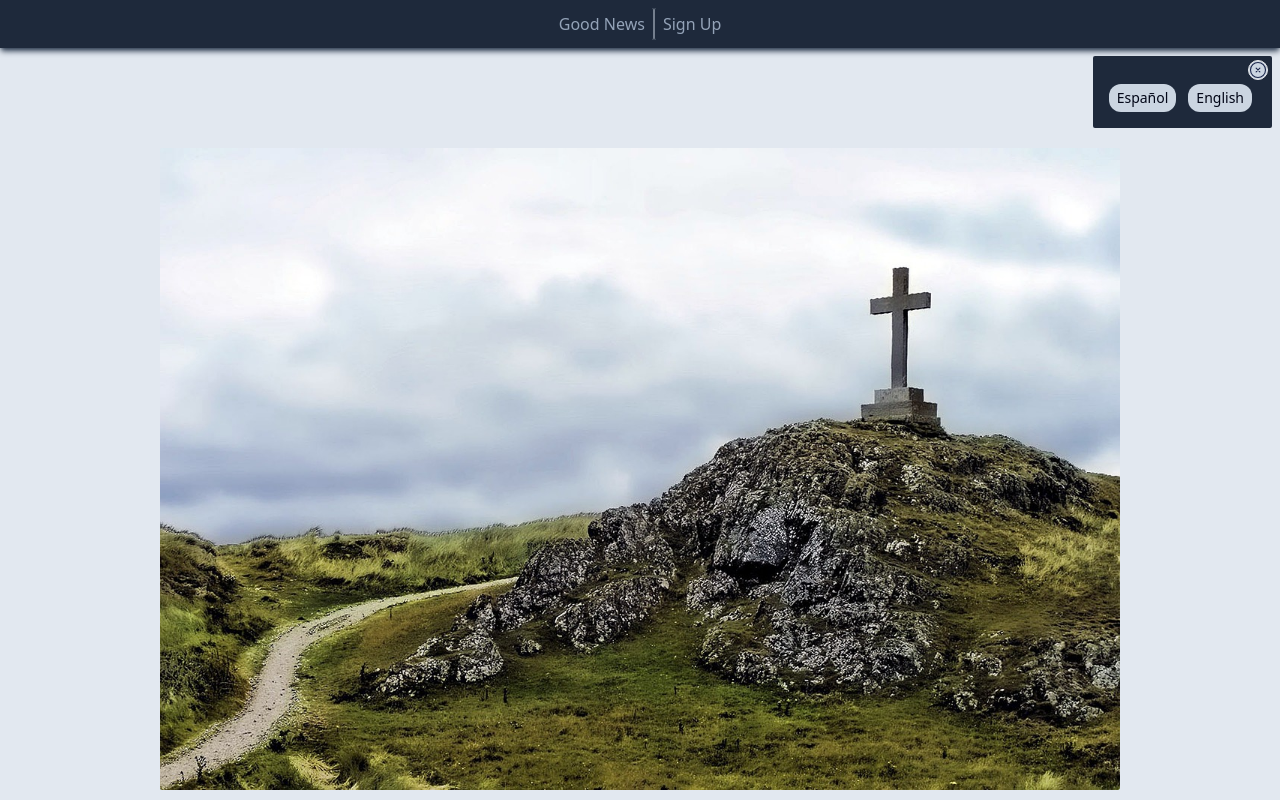
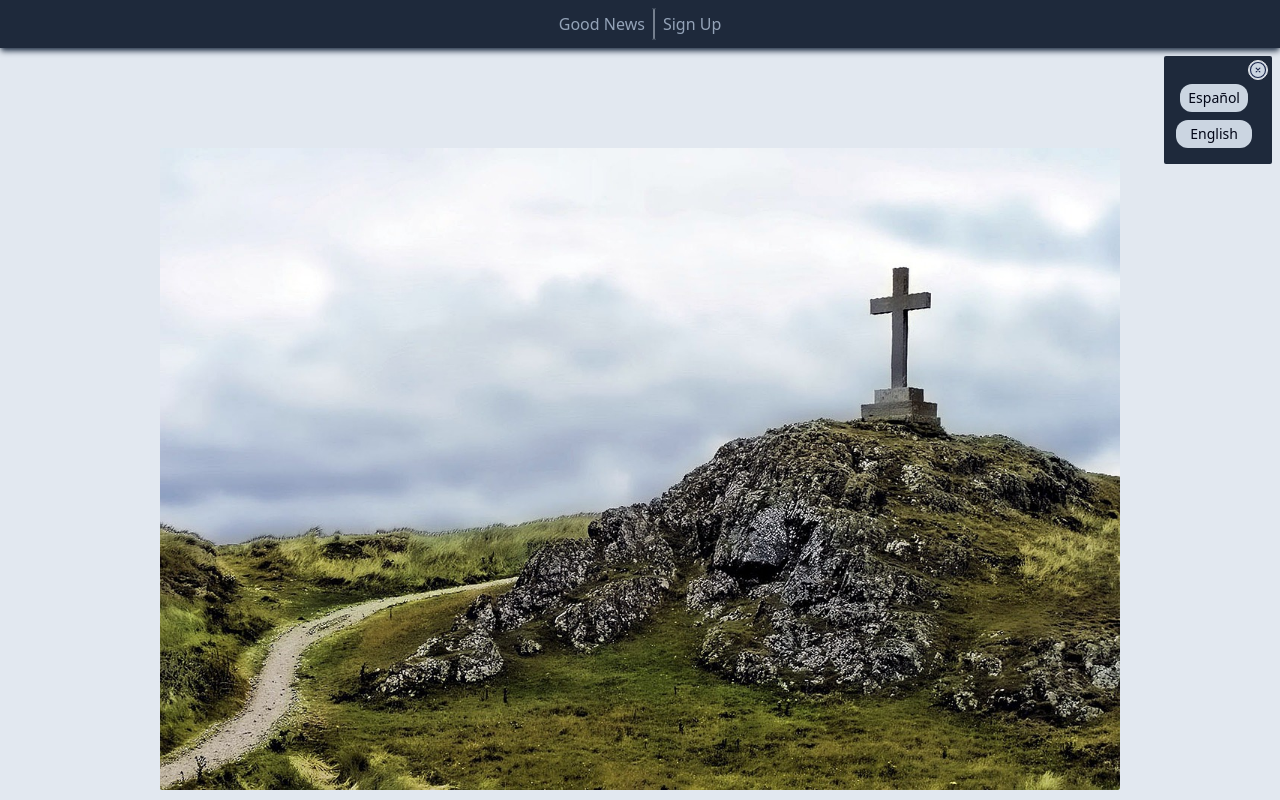
Before and after one commit to QualityWebDev/Sunday_School, a website with bundled scripts: page Waifs_Outreach/good-news/gospel.html in a window 1280 px wide. Shown: the top 800 px of the page. Built offline with nearby package versions, Linux system fonts and the light colour scheme.

Commit message:
Eddited vercel.json

```diff
--- a/Waifs_Outreach/good-news/gospel.html
+++ b/Waifs_Outreach/good-news/gospel.html
@@ -15,7 +15,7 @@
     <body class=" bg-slate-200">
         <gospel-content></gospel-content>
         <img id="close" src="/close.svg" class="h-5 fixed top-14 right-5 -mr-2 mt-1 border border-red border-solid bg-slate-300 rounded-xl z-10 hover:bg-slate-400">
-        <div id="btnsDiv" class="fixed right-2 top-14 bg-slate-800 pt-7 pb-4 pl-3 pr-5 rounded-sm grid gap-2 sm:flex">
+        <div id="btnsDiv" class="fixed right-2 top-14 bg-slate-800 pt-7 pb-4 pl-3 pr-5 rounded-sm grid gap-2">
             <button id="Spanish" class="text-sm bg-slate-300 px-2 py-1 mx-1 rounded-xl hover:bg-slate-400 text-slate-950">Español</button>
             <button id="English" class="text-sm bg-slate-300 px-2 py-1 rounded-xl hover:bg-slate-400 text-slate-950">English</button>
         </div>
--- a/Waifs_Outreach/languageSwitch.js
+++ b/Waifs_Outreach/languageSwitch.js
@@ -45,6 +45,7 @@ document.addEventListener('DOMContentLoaded', () => {
 });
 
 const hideDiv = () => {
+  console.log("Close clicked!")
   document.getElementById("btnsDiv")?.classList.add('hidden');
   document.getElementById('close')?.classList.add('hidden');
 }
```
Also changed, not shown: Waifs_Outreach/index.html (+1 -1 lines), Waifs_Outreach/vercel.json.
